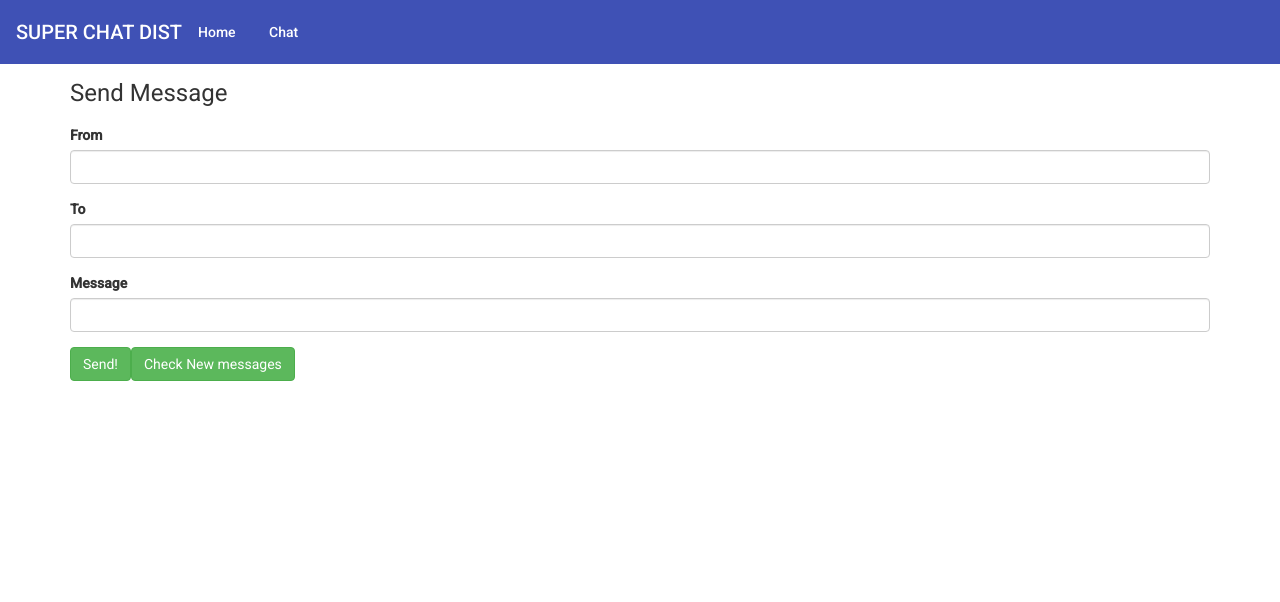
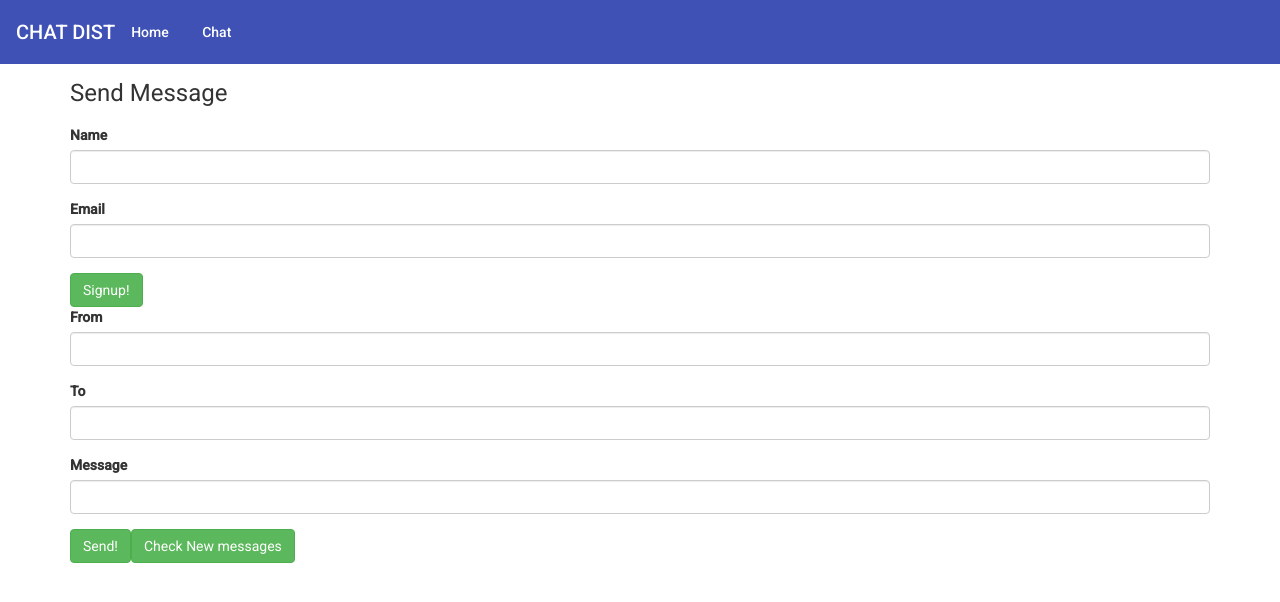
Before and after one commit to charlesochoa/chat-dist-frontend, an Angular app: page /chat in a window 1280 px wide. Shown: the top 602 px of the page. Built offline with nearby package versions, Linux system fonts and the light colour scheme.

Commit message:
avance entrega

```diff
--- a/src/app/app.component.html
+++ b/src/app/app.component.html
@@ -1,6 +1,6 @@
 <mat-toolbar color="primary">
   <h1>
-    SUPER CHAT DIST
+    CHAT DIST
   </h1>
   <button mat-button routerLink="/">Home</button>
   <button mat-button routerLink="/chat">Chat</button>
--- /dev/null
+++ b/src/app/chat-room.ts
@@ -0,0 +1,6 @@
+export class ChatRoom {
+    constructor(
+        public id: number,
+        public name: string
+      ) {  }
+}
--- a/src/app/chat.service.ts
+++ b/src/app/chat.service.ts
@@ -3,6 +3,7 @@ import { HttpClient, HttpParams, HttpErrorResponse } from '@angular/common/http'
 import { Message } from './message';
 import { throwError } from 'rxjs';
 import { catchError, finalize } from 'rxjs/operators';
+import { User } from './user';
 
 @Injectable({
   providedIn: 'root'
@@ -31,24 +32,31 @@ export class ChatService {
     return throwError(errorMessage);
   }
 
+  public signUp(user: User)
+  {
+    var res = this.httpClient.post(this.REST_API_SERVER + "user/signup?name=" + user.name + "&email=" + user.email,null).pipe(catchError(this.handleError));
+    return res;
+  }
 
 
-  public sendGetRequest(){
-    console.log("sendGetRequest in service");
-    var res = this.httpClient.get(this.REST_API_SERVER).pipe(catchError(this.handleError));
+  // public sendGetRequest(){
+  //   console.log("sendGetRequest in service");
+  //   var res = this.httpClient.get(this.REST_API_SERVER).pipe(catchError(this.handleError));
+  //   return res;
+  // }
+
+
+  public sendMessage(from: String, to: String, msg: String)
+  {
+    var res = this.httpClient.get(this.REST_API_SERVER + "send?from=" + from +
+                                   "&to=" + to + "&msg=" + msg);
     console.log(res);
     return res;
   }
 
 
-  public sendMessage(message: Message){
-    var res = this.httpClient.get(this.REST_API_SERVER + "send?from=" +message.from +"&to=" + message.to+"&msg=" +message.msg);
-    console.log(res);
-    return res;
-  }
-
-
-  public receiveMessage(me: String){
+  public receiveMessage(me: String)
+  {
     var res = this.httpClient.get(this.REST_API_SERVER + "receive?me=" +me);
     console.log(res);
     return res;
--- a/src/app/chat/chat.component.html
+++ b/src/app/chat/chat.component.html
@@ -1,14 +1,26 @@
 <div style="padding: 13px;">
     <div class="container">
         <h1>Send Message</h1>
+
+        <form #chatForm="ngForm">
+          <div class="form-group">
+            <label for="for">Name</label>
+            <input type="text" class="form-control" id="name" required [(ngModel)]="name" name="name2">
+          </div>
+          <div class="form-group">
+            <label for="for">Email</label>
+            <input type="text" class="form-control" id="email" required [(ngModel)]="email" name="email2">
+          </div>
+          <button type="button" class="btn btn-success" (click)="sign()">Signup!</button>
+        </form>
         <form #chatForm="ngForm">
           <div class="form-group">
             <label for="for">From</label>
-            <input type="text" class="form-control" id="from" required [(ngModel)]="model.from" name="from">
+            <input type="text" class="form-control" id="from" required [(ngModel)]="from" name="from2">
           </div>
           <div class="form-group">
             <label for="to">To</label>
-            <input type="text" class="form-control" id="to" required [(ngModel)]="model.to" name="to">
+            <input type="text" class="form-control" id="to2" required [(ngModel)]="to" name="to2">
           </div>
           <div class="form-group">
             <ul>
@@ -18,7 +30,7 @@
 
           <div class="form-group">
             <label for="msg">Message</label>
-            <input type="text" class="form-control" id="msg" required [(ngModel)]="model.msg" name="msg">
+            <input type="text" class="form-control" id="msg" required [(ngModel)]="msg" name="msg2">
           </div>
 
           <button type="button" class="btn btn-success" (click)="sendMessage()">Send!</button>
--- a/src/app/chat/chat.component.ts
+++ b/src/app/chat/chat.component.ts
@@ -1,6 +1,7 @@
 import { Component, OnInit } from '@angular/core';
 import { ChatService } from '../chat.service';
 import { Message }    from '../message';
+import { User } from '../user';
 
 
 @Component({
@@ -12,8 +13,14 @@ export class ChatComponent implements OnInit {
 
   response = "";
   content = "";
-  model = new Message(1,"","","");
+  name = "";
+  email = "";
+  from = "";
+  to = "";
+  msg = "";
+  canSend = false;
   receivedMessages = []
+  contacts = []
   onSubmit()
   {
   }
@@ -28,25 +35,32 @@ export class ChatComponent implements OnInit {
   sendMessage(): void
   {
     console.log("sendingmessage in controller");
-    this.chatService.sendMessage(this.model).subscribe((data: Message)=>{
+    this.chatService.sendMessage(this.from,this.to,this.msg).subscribe((data: any)=>{
       console.log(data);
-      this.receivedMessages.push(data.from + ": " + data.msg);
-      this.model.msg = "";
+      this.receivedMessages.push(this.from + ": " + this.msg);
+      this.msg = "";
+    })
+
+  }
+
+  sign(): void
+  {
+    console.log("sendingmessage in controller");
+    this.chatService.signUp(new User(0,this.name,this.email,"")).subscribe((data: any[])=>{
+      console.log(data);
+      this.contacts = data
+      this.from = this.name;
+      this.canSend = true;
     })
 
   }
 
   receiveMessage(): void
   {
-    this.chatService.receiveMessage(this.model.from).subscribe((data: Message)=>{
+    this.chatService.receiveMessage(this.from).subscribe((data: any)=>{
       this.receivedMessages.push(data.msg);
       console.log(data);
-      this.model.msg = "";
+      this.msg = "";
     })
   }
-  get diagnostic()
-  {
-    return JSON.stringify(this.model);
-  }
-
 }
--- a/src/app/message.ts
+++ b/src/app/message.ts
@@ -1,8 +1,10 @@
+import { User } from './user';
+
 export class Message {
     constructor(
       public id: number,
-      public from: string,
-      public to: string,
-      public msg: string
+      public sender: User,
+      public receiver: User,
+      public content: string
     ) {  }
 }
--- a/src/app/user.ts
+++ b/src/app/user.ts
@@ -3,6 +3,7 @@ export class User {
   constructor(
     public id: number,
     public name: string,
-    public email: string
+    public email: string,
+    public queueName: string
   ) {  }
 }
```
Also changed, not shown: 1 other file (tests, documents, lock files or other folders).
